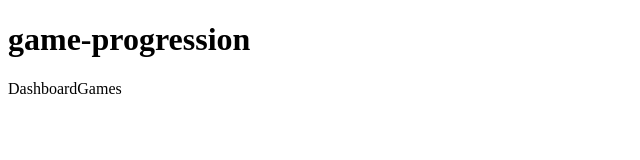
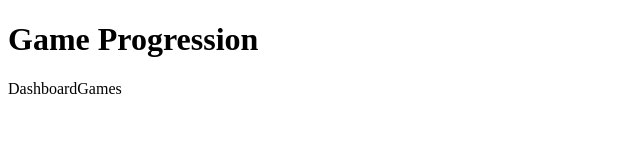
Before and after one commit to nkxy/game--progression, an Angular app: page / in a window 1280 px wide. Shown: the top 160 px of the page, without its empty margins (0-640 px from the left). Built offline with nearby package versions, Linux system fonts and the light colour scheme; what @ngrx/effects, @ngrx/store would draw is missing.

Commit message:
:sparkles: Made basic header

```diff
--- a/src/app/app.module.ts
+++ b/src/app/app.module.ts
@@ -5,10 +5,12 @@ import { StoreModule } from '@ngrx/store';
 import { reducers, metaReducers } from './store/root-reducer';
 import { EffectsModule } from '@ngrx/effects';
 import { AppEffects } from './store/app.effects';
+import { AppHeaderComponent } from './components/header/header.component';
 
 @NgModule({
   declarations: [
-    AppComponent
+    AppComponent,
+    AppHeaderComponent
   ],
   imports: [
     BrowserModule,
--- a/src/app/components/app/app.component.html
+++ b/src/app/components/app/app.component.html
@@ -1,8 +1 @@
-<h1>
-  {{ title }}
-</h1>
-
-<nav>
-  <a>Dashboard</a>
-  <a>Games</a>
-</nav>
+<app-header></app-header>
--- a/src/app/components/header/header.component.html
+++ b/src/app/components/header/header.component.html
@@ -0,0 +1,8 @@
+<h1>
+    {{ title }}
+  </h1>
+
+  <nav>
+    <a>Dashboard</a>
+    <a>Games</a>
+  </nav>
--- a/src/app/components/header/header.component.ts
+++ b/src/app/components/header/header.component.ts
@@ -0,0 +1,9 @@
+import { Component } from '@angular/core';
+
+@Component({
+    selector: 'app-header',
+    templateUrl: './header.component.html',
+})
+export class AppHeaderComponent {
+    title = 'Game Progression';
+}
```
